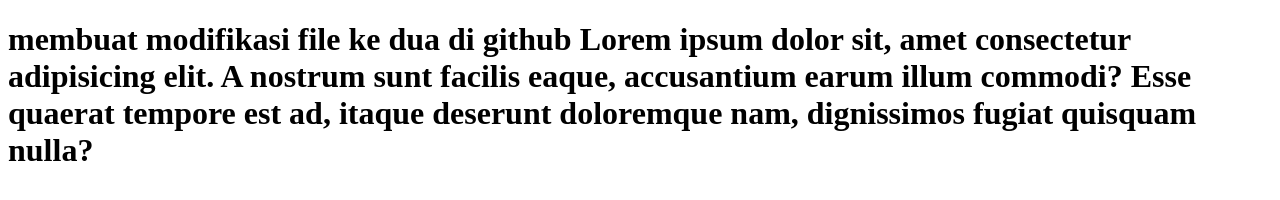
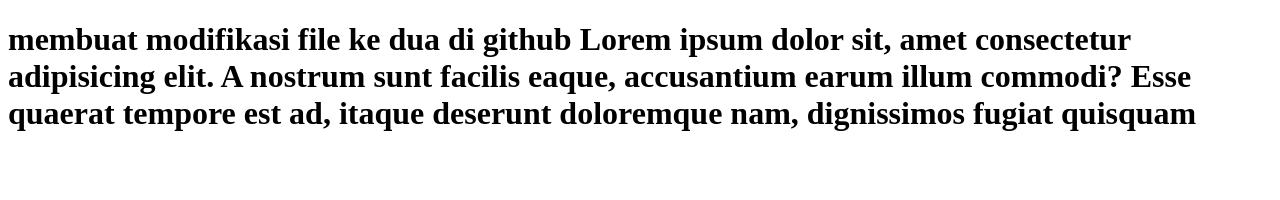
Before and after one commit to wahyu-id/C050423008-latihan-git, a plain HTML site: page index.html in a window 1280 px wide. Drawn offline with Linux system fonts and the light colour scheme.

```diff
--- a/index.html
+++ b/index.html
@@ -7,7 +7,7 @@
 </head>
 <body>
     <h1>membuat modifikasi file ke dua di github
-        Lorem ipsum dolor sit, amet consectetur adipisicing elit. A nostrum sunt facilis eaque, accusantium earum illum commodi? Esse quaerat tempore est ad, itaque deserunt doloremque nam, dignissimos fugiat quisquam nulla?
+        Lorem ipsum dolor sit, amet consectetur adipisicing elit. A nostrum sunt facilis eaque, accusantium earum illum commodi? Esse quaerat tempore est ad, itaque deserunt doloremque nam, dignissimos fugiat quisquam
     </h1>
 </body>
 </html>
```
